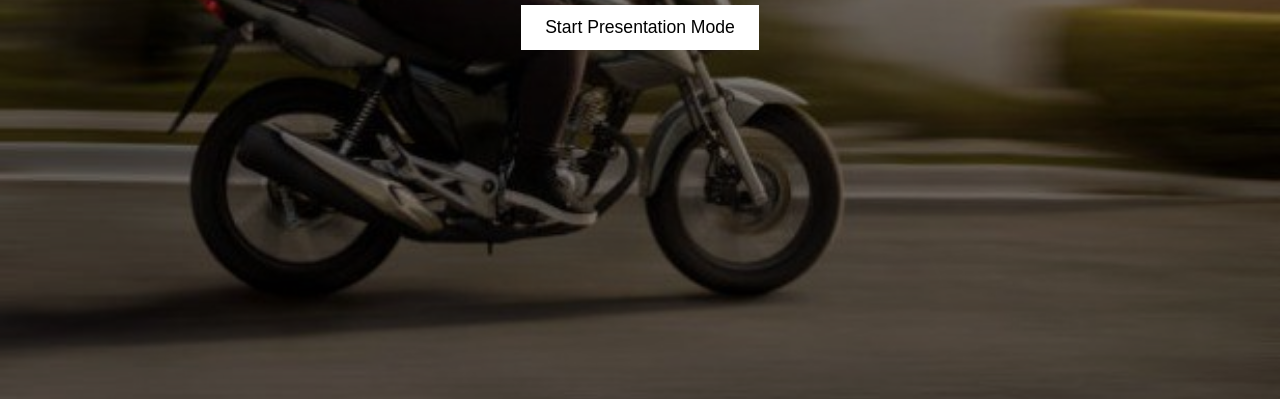
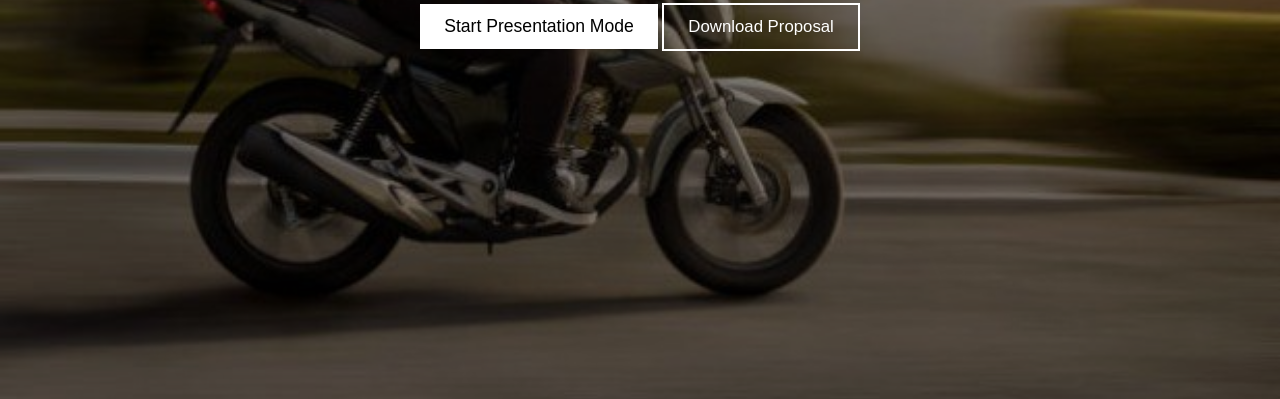
Before and after one commit to GithunguriKanyua/Presentation, a website built with webpack: page index.html in a window 1280 px wide. Shown: the part 401-800 px from the top of the page. Built offline with nearby package versions, Linux system fonts and the light colour scheme.

Commit message:
proposal file

```diff
--- a/index.html
+++ b/index.html
@@ -78,11 +78,29 @@
       color: black;
       cursor: pointer;
       transition: 0.3s;
-      min-width: 150px;
+      min-width: 180px;
     }
 
     #enterBtn:hover {
       background: #ccc;
+    }
+
+    /* ===== DOWNLOAD BUTTON ===== */
+    #downloadBtn {
+      margin-top: 12px;
+      padding: 12px 24px;
+      font-size: 1.05rem;
+      border: 2px solid white;
+      background: transparent;
+      color: white;
+      cursor: pointer;
+      transition: 0.3s;
+      min-width: 180px;
+    }
+
+    #downloadBtn:hover {
+      background: white;
+      color: black;
     }
 
     /* ===== PRESENTATION CONTAINER ===== */
@@ -121,7 +139,7 @@
       width: 50%;
       height: 100%;
       z-index: 10;
-      touch-action: manipulation; /* improve tap response on mobile */
+      touch-action: manipulation;
     }
 
     .nav-left { left: 0; }
@@ -138,12 +156,12 @@
       z-index: 20;
     }
 
-    /* ===== MEDIA QUERIES FOR MOBILE ===== */
+    /* ===== MOBILE ===== */
     @media (max-width: 600px) {
       #landing h1 {
         font-size: 1.5rem;
       }
-      #enterBtn {
+      #enterBtn, #downloadBtn {
         padding: 10px 20px;
         font-size: 1rem;
       }
@@ -156,9 +174,16 @@
 <!-- ===== LANDING ===== -->
 <div id="landing">
   <div id="overlay"></div>
+
   <div id="landing-content">
-    <h1>DishiGo ltd</h1>
+    <h1>DishiGo Ltd</h1>
+
     <button id="enterBtn">Start Presentation Mode</button>
+
+    <!-- DOWNLOAD BUTTON -->
+    <a href="files/DISHIGO LTD Proposal.pdf" download>
+      <button id="downloadBtn">Download Proposal</button>
+    </a>
   </div>
 </div>
 
@@ -215,9 +240,7 @@
   ];
 
   const landing = document.getElementById("landing");
-  const landingContent = document.getElementById("landing-content");
   const enterBtn = document.getElementById("enterBtn");
-
   const presentation = document.getElementById("presentation");
   const navLeft = document.querySelector(".nav-left");
   const navRight = document.querySelector(".nav-right");
@@ -250,7 +273,6 @@
     currentEl.textContent = currentIndex + 1;
   }
 
-  /* ===== NAVIGATION ===== */
   function nextSlide() {
     if (currentIndex < frames.length - 1) {
       currentIndex++;
@@ -287,7 +309,6 @@
     if (document.fullscreenElement) document.exitFullscreen();
   }
 
-  /* ===== KEYBOARD ===== */
   document.addEventListener("keydown", (e) => {
     if (presentation.style.display !== "block") return;
 
@@ -296,11 +317,9 @@
     if (e.key === "Escape") exitPresentation();
   });
 
-  /* ===== CLICK NAVIGATION ===== */
   navRight.addEventListener("click", nextSlide);
   navLeft.addEventListener("click", prevSlide);
 
-  /* ===== DISABLE RIGHT CLICK ===== */
   presentation.addEventListener("contextmenu", e => e.preventDefault());
 
   /* ===== LANDING BACKGROUND SLIDESHOW ===== */
```
Also changed, not shown: 2 other files.
